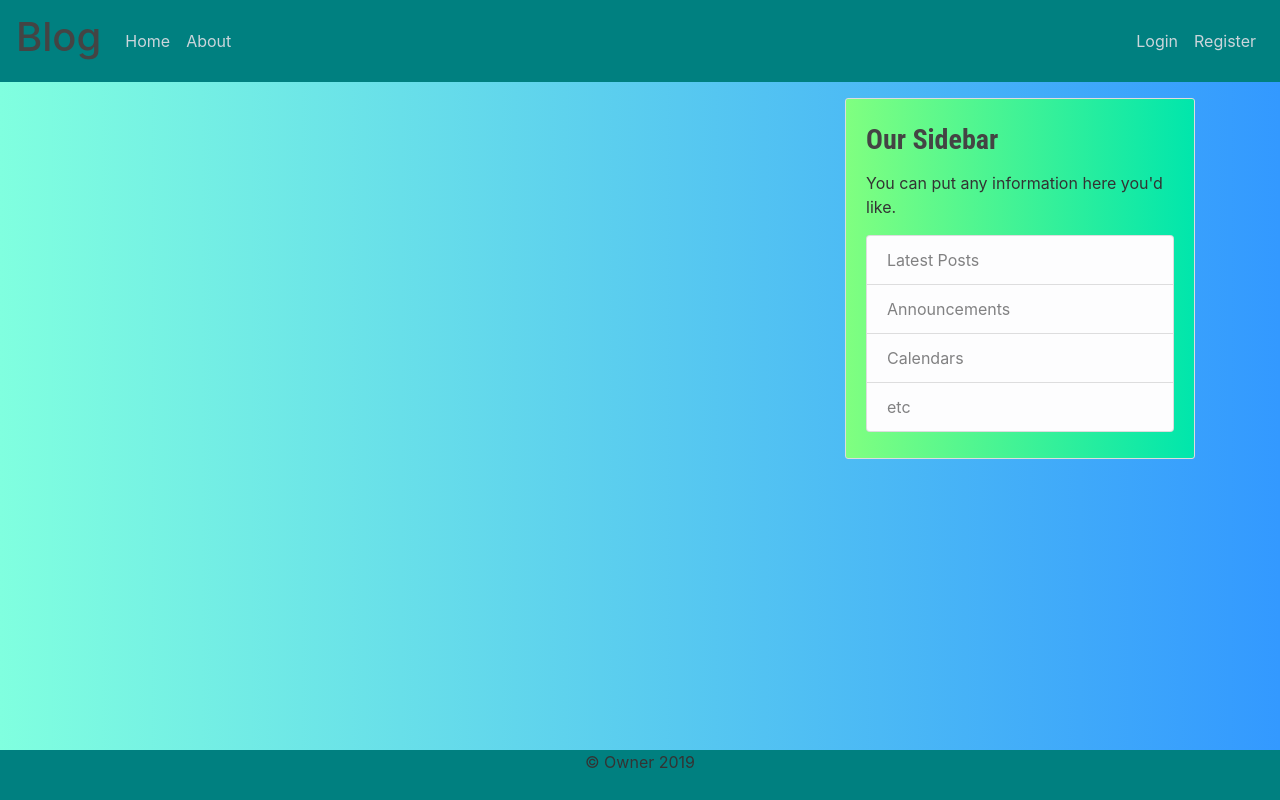
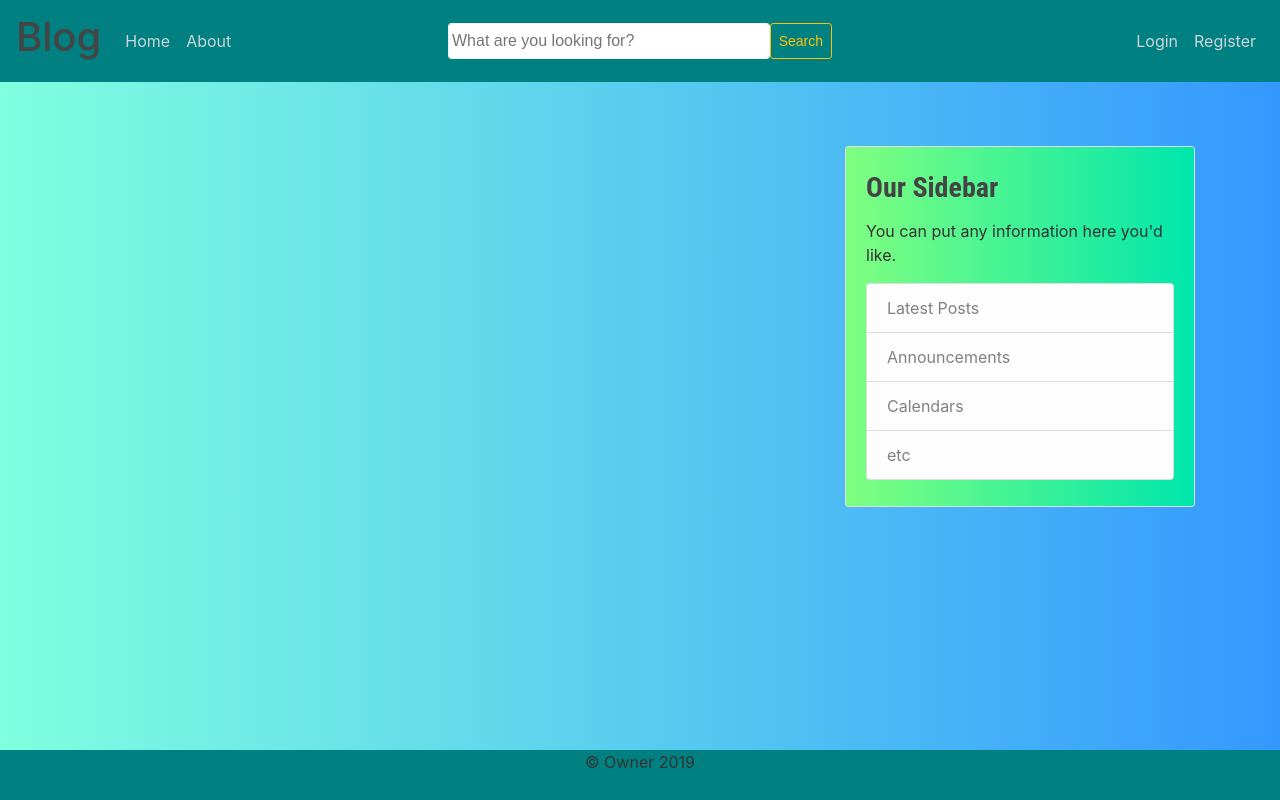
Before and after one commit to deepak2431/djangoBlog, a Django app: page / in a window 1280 px wide. Run offline with Django 3.2, Linux system fonts and the light colour scheme; data that the repository does not hold is empty; some libraries are stand-ins or nearby versions.

Commit message:
added search bar and implemented it through views

```diff
--- a/blog/static/blog/main.css
+++ b/blog/static/blog/main.css
@@ -4,6 +4,9 @@ body {
     background-image: linear-gradient(-90deg, rgb(51, 153, 255), rgb(128, 255, 223));
     margin-top: 5rem;
   }
+  .pt-6, .py-5 {
+    padding-top: 6rem !important;
+}
 
   h1, h2, h3, h4, h5, h6 {
     color: #444444;
@@ -218,3 +221,35 @@ body{
 footer{
   margin-top:auto;
 }
+
+.search {
+  width: 100%;
+  position: relative;
+  display: flex;
+}
+
+.searchTerm {
+  width: 100%;
+  border: 3px solid #00B4CC;
+  border-right: none;
+  padding: 5px;
+  height: 36px;
+  border-radius: 5px 0 0 5px;
+  outline: none;
+  color: #9DBFAF;
+}
+
+.searchTerm:focus{
+  color: #00B4CC;
+}
+
+
+
+/*Resize the wrap to see the search bar change!*/
+.wrap{
+  width: 30%;
+  position: absolute;
+  top: 50%;
+  left: 50%;
+  transform: translate(-50%, -50%);
+}
--- a/blog/templates/blog/base.html
+++ b/blog/templates/blog/base.html
@@ -34,6 +34,14 @@
             </div>
             <!-- Navbar Right Side -->
             <div class="navbar-nav">
+                <form class="form-inline my-2 my-lg-0">
+                  <div class="wrap">
+                    <div class="search">
+                       <input type="text" class="searchTerm" placeholder="What are you looking for?" name="query">
+                       <button class="btn btn-outline-warning btn-rounded btn-sm my-0" type="submit">Search</button>
+                    </div>
+                 </div>
+                </form>
                 {% if user.is_authenticated %}
                   <a class="nav-item nav-link" href="{% url 'post-create' %}">Create Post</a>
                   <a class="nav-item nav-link" href="{% url 'logout' %}">Logout</a>
@@ -47,7 +55,7 @@
       </nav>
     </header>
     <main role="main" class="container">
-      <div class="row pt-5">
+      <div class="row pt-6">
         <div class="col-md-8">
 
           {% if messages %}
--- a/blog/views.py
+++ b/blog/views.py
@@ -1,5 +1,6 @@
 import json
 import urllib
+from django.db.models import Q
 from django.conf import settings
 from django.shortcuts import render, get_object_or_404,redirect
 from django.contrib.auth.mixins import LoginRequiredMixin, UserPassesTestMixin
@@ -26,8 +27,15 @@ class PostListView(ListView):
     model = Post
     template_name = 'blog/home.html'
     context_object_name = 'posts'
-    ordering = ['-date_posted']
     paginate_by = 5
+
+    def get_queryset(self):
+        query = self.request.GET.get('query')
+        if query:
+            return Post.objects.filter(Q(title__icontains = query) | Q(topic__icontains = query)).order_by('-date_posted')
+        else:
+            return Post.objects.order_by('-date_posted')
+
 
 class UserPostListView(ListView):
     model = Post
```
